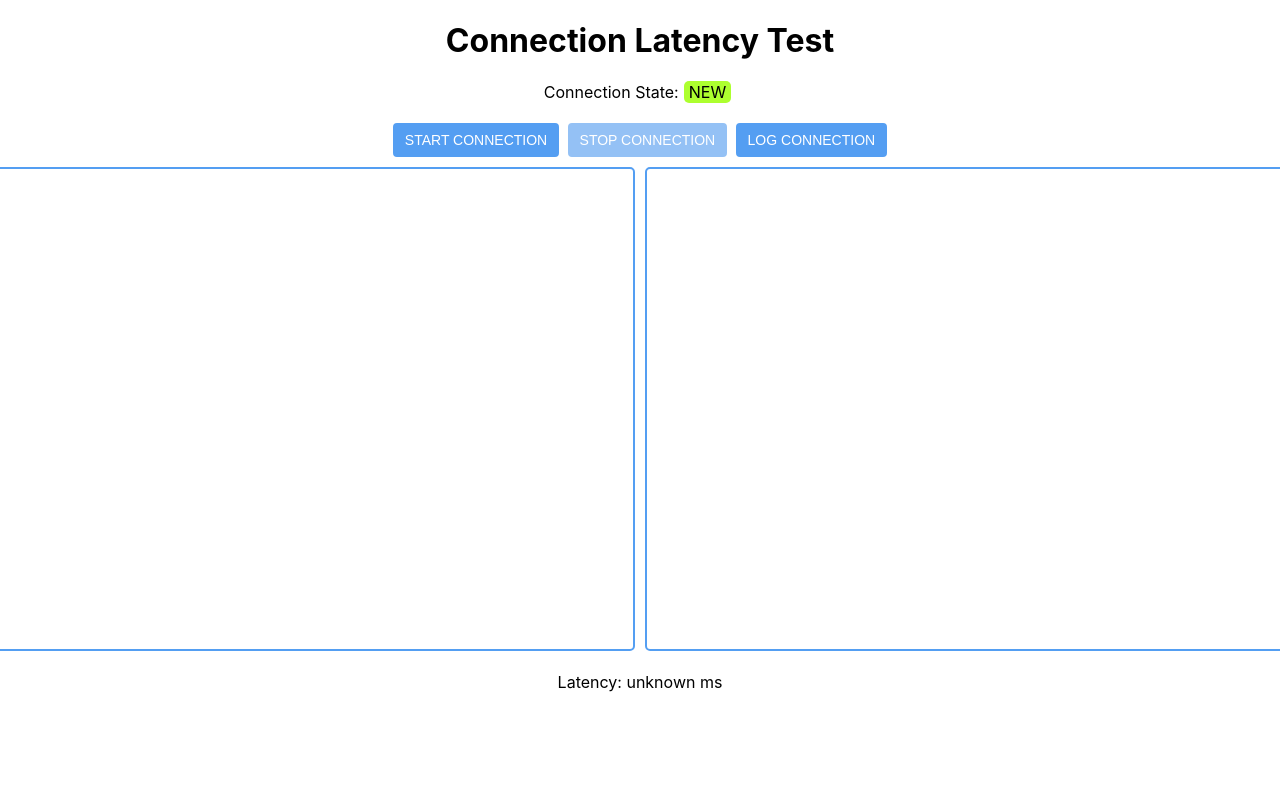
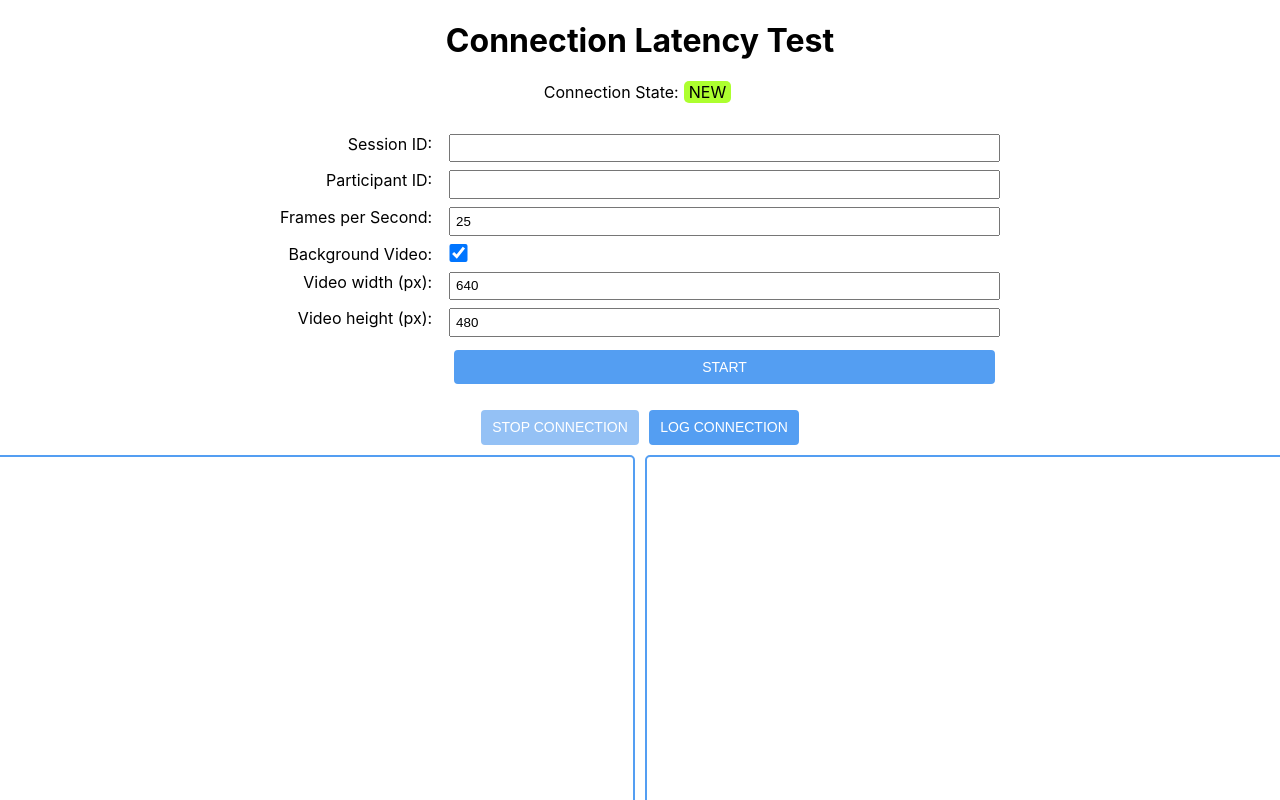
Before and after one commit to TUMFARSynchrony/SynthARium, a React (Create React App) app in the folder frontend/: page /connectionLatencyTest in a window 1280 px wide. Shown: the top 800 px of the page. Built offline with nearby package versions, Linux system fonts and the light colour scheme; no server answers.

Commit message:
Add config to latency test page

```diff
--- a/frontend/src/pages/ConnectionLatencyTest/ConnectionLatencyTest.css
+++ b/frontend/src/pages/ConnectionLatencyTest/ConnectionLatencyTest.css
@@ -44,3 +44,36 @@
 	border-color: hsl(212, 83%, 77%);
 	cursor: auto;
 }
+
+.testConfig {
+	display: grid;
+	grid-template-columns: [l] auto [r] 1fr;
+	grid-auto-flow: row;
+	grid-gap: .5rem;
+	padding: 1rem;
+
+	max-width: 720px;
+	margin: 0 auto;
+}
+
+.testConfig label, .testConfig input {
+	grid-row: auto;
+}
+
+.testConfig label {
+	grid-column: l;
+	text-align: right;
+}
+
+.testConfig input {
+	grid-column: r;
+	padding: .3rem 0 .3rem 5px;
+}
+
+.testConfig input[type="checkbox"] {
+	margin: 0;
+}
+
+.testConfig button {
+	grid-column: r;
+}
--- a/frontend/src/pages/ConnectionLatencyTest/ConnectionLatencyTest.tsx
+++ b/frontend/src/pages/ConnectionLatencyTest/ConnectionLatencyTest.tsx
@@ -4,7 +4,6 @@ import { useRef, useEffect, useState } from "react";
 import "./ConnectionLatencyTest.css";
 import Connection from "../../networking/Connection";
 import ConnectionState from "../../networking/ConnectionState";
-import { getLocalStream } from "../../utils/utils";
 import jsQR from "jsqr";
 
 var QRCode = require('qrcode');
@@ -20,8 +19,15 @@ const ConnectionLatencyTest = (props: {
 }) => {
   const connection = props.connection;
   const [connectionState, setConnectionState] = useState(connection.state);
-  const [canvasStream, setCanvasStream] = useState(null);
   const [data, setData] = useState([]);
+  const [config, setConfig] = useState<TestConfigObj>({
+    participantId: connection.participantId ?? "",
+    sessionId: connection.sessionId ?? "",
+    fps: 25,
+    background: true,
+    width: 640,
+    height: 480,
+  });
   const canvasQRRef = useRef<HTMLCanvasElement>(null);
   const canvasLocalRef = useRef<HTMLCanvasElement>(null);
   const canvasRemoteRef = useRef<HTMLCanvasElement>(null);
@@ -56,23 +62,24 @@ const ConnectionLatencyTest = (props: {
     };
   }, [connection]);
 
-  useEffect(() => {
-    updateLocalCanvas();
-  }, []);
+  const start = async () => {
+    console.log("Start Test. Config:", config);
 
-  /** Set canvasStream state */
-  useEffect(() => {
-    if (canvasLocalRef.current && !canvasStream) {
-      console.log("setCanvasStream(...)");
-      setCanvasStream(canvasLocalRef.current.captureStream(30));
+    // Setup local canvas stream
+    const localCanvasStream = canvasLocalRef.current.captureStream(30);
+    props.setLocalStream(localCanvasStream); // Note: setLocalStream is not executed / updated right away. See useState react docs
+
+    // Start update loop for local stream canvas
+    try {
+      await updateLocalCanvas();
+    } catch (error) {
+      console.log("Aborting start");
+      return;
     }
-  }, [canvasLocalRef, canvasStream]);
 
-  /** Update local stream when canvasStream state changes */
-  useEffect(() => {
-    console.log("props.setLocalStream(canvasStream);");
-    props.setLocalStream(canvasStream);
-  }, [canvasStream, props]);
+    // Start connection
+    connection.start(localCanvasStream);
+  };
 
   const getLatency = () => {
     const localTimestamp = window.performance.now(); // parseQRCode(canvasLocalRef.current);
@@ -87,13 +94,25 @@ const ConnectionLatencyTest = (props: {
     return diff;
   };
 
-  const makeLogEntry = () => {
-    const latency = getLatency();
+  const makeLogEntry = async () => {
+    let latency: number;
+    try {
+      latency = getLatency();
+    } catch (error) {
+      latency = -1;
+    }
+    const remoteStreamSettings = connection.remoteStream.getVideoTracks()[0].getSettings();
     const entry = {
       latency: latency,
-      num: data.length
+      num: data.length,
+      fps: remoteStreamSettings.frameRate,
+      dimensions: {
+        width: remoteStreamSettings.width,
+        height: remoteStreamSettings.height
+      }
+      // connectionStats: await connection.getStats()
     };
-    console.log("Store entry:", entry);
+    console.log(entry);
     data.push(entry);
   };
 
@@ -135,9 +154,7 @@ const ConnectionLatencyTest = (props: {
       value.close();
 
       // Calculate latency for current frame
-      try {
-        makeLogEntry();
-      } catch (_) { }
+      await makeLogEntry();
 
       if (!done && !stopped.current) {
         readFrame();
@@ -146,9 +163,27 @@ const ConnectionLatencyTest = (props: {
     readFrame();
   };
 
+  /** Get a video only local stream according to config */
+  const getLocalStream = async () => {
+    const constraints = {
+      video: {
+        width: { exact: config.width },
+        height: { exact: config.height },
+        frameRate: { exact: config.fps },
+      },
+      audio: false,
+    };
+    try {
+      return await navigator.mediaDevices.getUserMedia(constraints);
+    } catch (error) {
+      console.error("Failed to open video camera. The constraints set in the config may be not possible.", error);
+    }
+  };
+
   const updateLocalCanvas = async () => {
     const context = canvasLocalRef.current.getContext("2d");
-    const track = (await getLocalStream()).getVideoTracks()[0];
+    const track = (await getLocalStream())?.getVideoTracks()[0];
+    if (!track) throw new Error("Failed to get local stream");
     const processor = new window.MediaStreamTrackProcessor(track);
     const reader = processor.readable.getReader();
 
@@ -206,7 +241,9 @@ const ConnectionLatencyTest = (props: {
       <p>Connection State:
         <span className={`connectionState ${ConnectionState[connectionState]}`}>{ConnectionState[connectionState]}</span>
       </p>
-      <button onClick={() => connection.start(props.localStream)} disabled={connection.state !== ConnectionState.NEW}>Start Connection</button>
+
+      <TestConfig config={config} setConfig={setConfig} start={start} disabled={connectionState !== ConnectionState.NEW} />
+
       <button onClick={() => connection.stop()} disabled={connection.state !== ConnectionState.CONNECTED}>Stop Connection</button>
       <button onClick={() => console.log(connection)}>Log Connection</button>
 
@@ -228,3 +265,79 @@ const ConnectionLatencyTest = (props: {
 
 
 export default ConnectionLatencyTest;
+
+type TestConfigObj = {
+  participantId: string,
+  sessionId: string,
+  fps: number,
+  background: boolean,
+  width: number,
+  height: number,
+};
+
+function TestConfig(props: {
+  disabled?: boolean,
+  config: TestConfigObj,
+  setConfig: (config: TestConfigObj) => void,
+  start: () => void,
+}) {
+  const disabled = props.disabled ?? false;
+  const config = props.config;
+
+  const handleSubmit = (e: React.SyntheticEvent<HTMLFormElement>) => {
+    e.preventDefault();
+    props.start();
+  };
+
+  const handleChange = (key: keyof TestConfigObj, value: string | number | boolean) => {
+    const newConfig = { ...props.config };
+    // @ts-ignore
+    newConfig[key] = value;
+    props.setConfig(newConfig);
+  };
+
+  return (
+    <form onSubmit={handleSubmit} className="testConfig">
+      <Input disabled={disabled} label="Session ID" defaultValue={config.sessionId} setValue={(v) => handleChange("sessionId", v)} />
+      <Input disabled={disabled} label="Participant ID" defaultValue={config.participantId} setValue={(v) => handleChange("participantId", v)} />
+      <Input disabled={disabled} label="Frames per Second" type="number" defaultValue={config.fps} setValue={(v) => handleChange("fps", v)} />
+      <Input disabled={disabled} label="Background Video" type="checkbox" defaultChecked={config.background} setValue={(v) => handleChange("background", v)} />
+      <Input disabled={disabled} label="Video width (px)" type="number" defaultValue={config.width} setValue={(v) => handleChange("width", v)} />
+      <Input disabled={disabled} label="Video height (px)" type="number" defaultValue={config.height} setValue={(v) => handleChange("height", v)} />
+
+      <button type="submit" disabled={disabled} hidden={disabled}>Start</button>
+    </form>
+  );
+}
+
+function Input(props: {
+  disabled: boolean,
+  label: string,
+  type?: string,
+  defaultValue?: string | number,
+  defaultChecked?: boolean,
+  setValue: (value: string | number | boolean) => void;
+}) {
+  const handleChange = (e: any) => {
+    let { value } = e.target;
+    // Parse value to correct type
+    if (props.type === "number") {
+      value = parseInt(value) || 0;
+    } else if (props.type === "checkbox") {
+      value = e.target.checked;
+    }
+    props.setValue(value);
+  };
+  return (
+    <>
+      <label>{props.label}:&nbsp;&nbsp;</label>
+      <input
+        disabled={props.disabled}
+        type={props.type ?? "text"}
+        defaultValue={props.defaultValue}
+        defaultChecked={props.defaultChecked}
+        onChange={handleChange}
+      />
+    </>
+  );
+}
```
